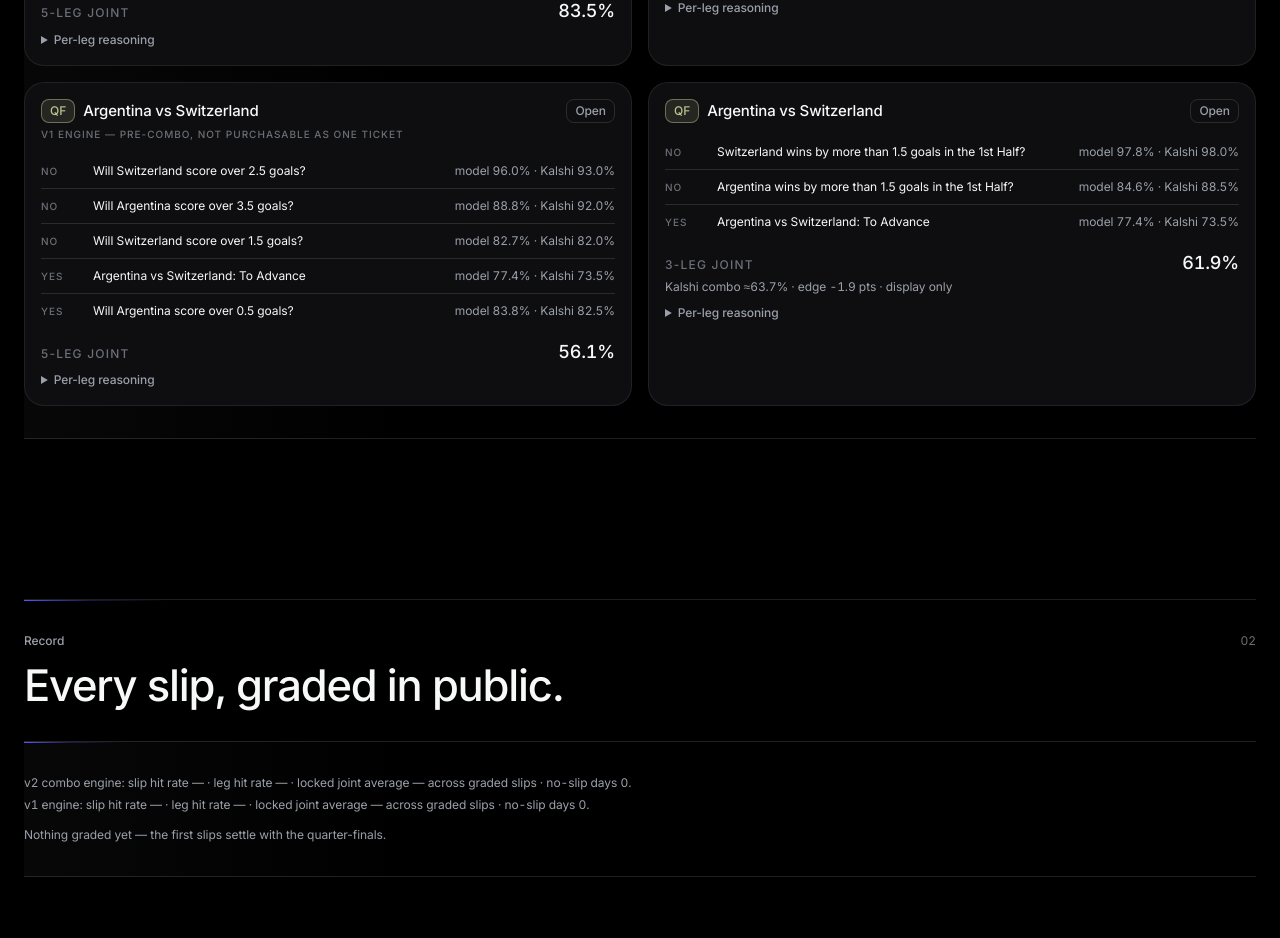
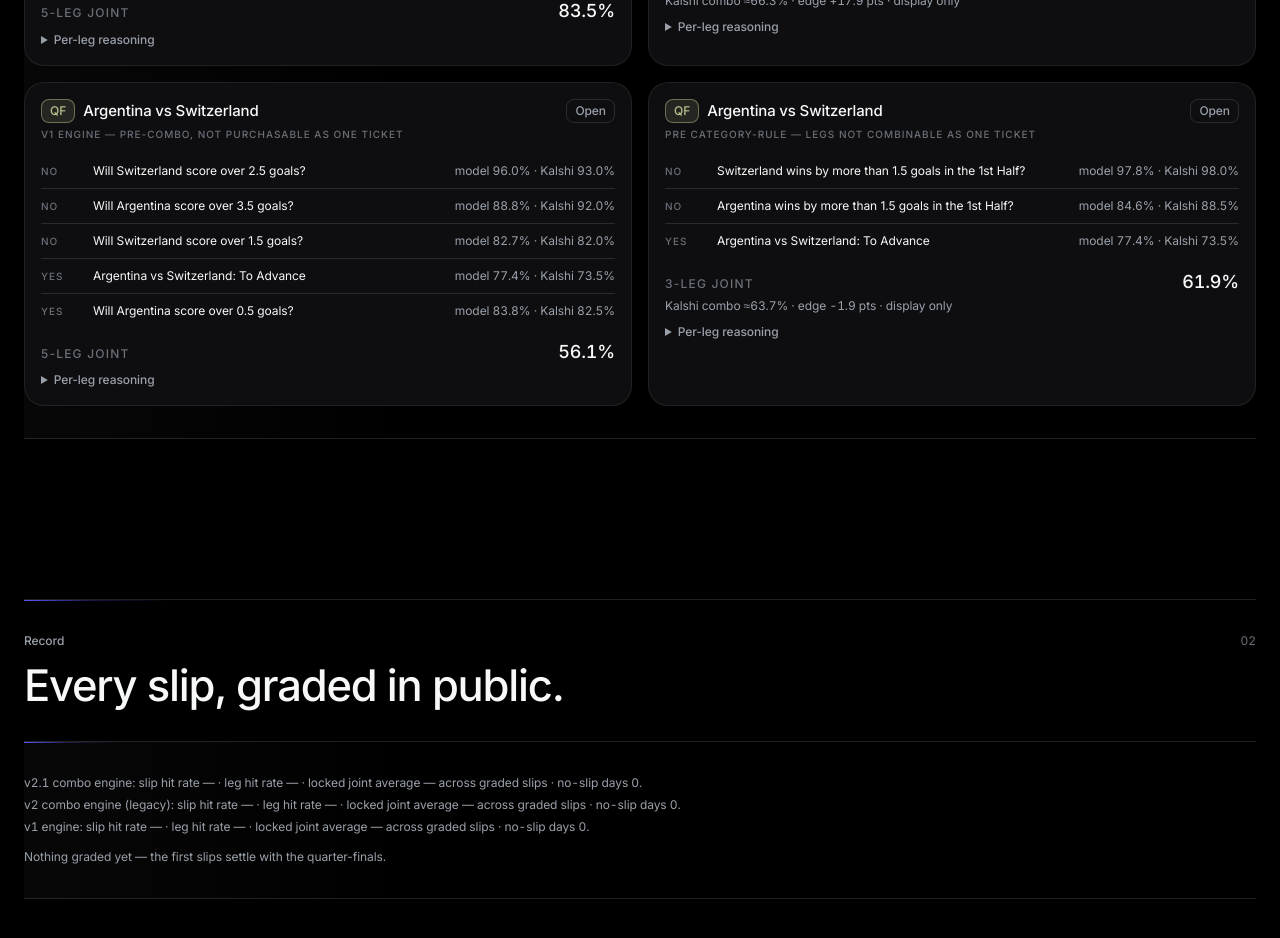
Before and after one commit to Sanjaayyy7/wc26-matchday-briefing, a Next.js app: page /parlay in a window 1280 px wide. Shown: the part 1460-2398 px from the top of the page. Built offline with nearby package versions, Linux system fonts and the light colour scheme.

Commit message:
feat(parlay-v2.1): badge legacy v2-combo slips, per-version records, combo-rule copy
v2-combo slips predate the one-per-category rule and are not purchasable
as one ticket; /parlay shows v2.1 as current with v2/v1 history lines;
methodology and protocol copy document the API-verified rule.

```diff
--- a/app/methodology/page.tsx
+++ b/app/methodology/page.tsx
@@ -72,10 +72,13 @@ export default function MethodologyPage() {
               binomial goal split on the model score grid (q = 0.45 — a tournament-wide constant,
               deliberately crude, refit only as a new dated registration). v2 floors are
               pre-registered at leg ≥ 75%, joint ≥ 60%, 2–4 legs; tight matches are expected to
-              produce honest no-slip days. Legs grade on the 90-minute score, half-time score, or
-              actual winner per market window. The extra-time share behind advancement pricing
-              stays the simulator Elo logistic — consistency over false precision. Kalshi mids
-              never influence selection.
+              produce honest no-slip days. Combos allow at most one leg per market category;
+              verified against the Kalshi collections API on 2026-07-09 — the engine was bumped to
+              v2.1-combo that day to enforce the rule, and earlier v2-combo slips are marked legacy
+              since they are not purchasable as one ticket under it. Legs grade on the 90-minute
+              score, half-time score, or actual winner per market window. The extra-time share
+              behind advancement pricing stays the simulator Elo logistic — consistency over false
+              precision. Kalshi mids never influence selection.
             </Principle>
           </div>
         </CanvasSection>
--- a/app/parlay/page.tsx
+++ b/app/parlay/page.tsx
@@ -11,8 +11,9 @@ export default function ParlayPage() {
   const views = parlayViews();
   const rows = parlayLedger();
   const record = parlayRecord(rows);
+  const recordV21 = parlayRecord(rows.filter((r) => r.engineVersion === "v2.1-combo"));
   const recordV2 = parlayRecord(rows.filter((r) => r.engineVersion === "v2-combo"));
-  const recordV1 = parlayRecord(rows.filter((r) => r.engineVersion !== "v2-combo"));
+  const recordV1 = parlayRecord(rows.filter((r) => r.engineVersion !== "v2.1-combo" && r.engineVersion !== "v2-combo"));
 
   const open = views.filter((v) => v.status === "open");
   const settled = views
@@ -59,7 +60,11 @@ export default function ParlayPage() {
         <CanvasSection eyebrow="Record" title="Every slip, graded in public.">
           <DataPlane>
             <p className="text-caption tabular text-[var(--ink-muted)]">
-              v2 combo engine: slip hit rate {pct(recordV2.slipHitRate)} · leg hit rate {pct(recordV2.legHitRate)} ·
+              v2.1 combo engine: slip hit rate {pct(recordV21.slipHitRate)} · leg hit rate {pct(recordV21.legHitRate)} ·
+              locked joint average {pct(recordV21.meanLockedJoint)} across graded slips · no-slip days {recordV21.noSlips}.
+            </p>
+            <p className="mt-1 text-caption tabular text-[var(--ink-muted)]">
+              v2 combo engine (legacy): slip hit rate {pct(recordV2.slipHitRate)} · leg hit rate {pct(recordV2.legHitRate)} ·
               locked joint average {pct(recordV2.meanLockedJoint)} across graded slips · no-slip days {recordV2.noSlips}.
             </p>
             <p className="mt-1 text-caption tabular text-[var(--ink-muted)]">
@@ -88,11 +93,12 @@ export default function ParlayPage() {
               moneylines, spreads, totals, both-teams-to-score, and advancement — priced on the model
               score grid with a pre-registered first-half split (q = 0.45). Selection maximizes exact joint
               probability under pre-registered v2 floors (every leg ≥ 75%, joint ≥ 60%, 2–4 legs, redundancy
-              cap 97%). Earlier v1 slips (leg ≥ 60%, joint ≥ 35%, 2–5 legs) remain in the ledger and grade
-              under their own floors. Regulation legs grade on the 90-minute score, first-half legs on the
-              half-time score, advancement legs on the actual winner. Goalscorer and corner markets are
-              combo-eligible but unmodeled, so they are never selected. A dedicated inspector recomputes
-              every number from stored inputs on every run.
+              cap 97%). Combos allow at most one leg per market category; verified against the Kalshi
+              collections API on 2026-07-09. Earlier v1 slips (leg ≥ 60%, joint ≥ 35%, 2–5 legs) remain in
+              the ledger and grade under their own floors. Regulation legs grade on the 90-minute score,
+              first-half legs on the half-time score, advancement legs on the actual winner. Goalscorer and
+              corner markets are combo-eligible but unmodeled, so they are never selected. A dedicated
+              inspector recomputes every number from stored inputs on every run.
             </p>
           </DataPlane>
         </CanvasSection>
--- a/components/parlay-slip-card.tsx
+++ b/components/parlay-slip-card.tsx
@@ -60,6 +60,11 @@ export function ParlaySlipCard({ slip }: { slip: ParlaySlipView }) {
           v1 engine — pre-combo, not purchasable as one ticket
         </p>
       )}
+      {slip.engineVersion === "v2-combo" && (
+        <p className="mt-1 text-micro uppercase tracking-widest text-[var(--ink-faint)]">
+          pre category-rule — legs not combinable as one ticket
+        </p>
+      )}
 
       {slip.status === "no-slip" ? (
         <p className="mt-3 text-caption text-[var(--ink-muted)]">
--- a/lib/parlay-view.ts
+++ b/lib/parlay-view.ts
@@ -37,7 +37,7 @@ export type ParlaySlipView = {
   lockedAt: string;
   status: "open" | "hit" | "miss" | "no-slip";
   reason?: string;
-  engineVersion: "v1" | "v2-combo";
+  engineVersion: "v1" | "v2-combo" | "v2.1-combo";
   comboImpliedProb: number | null;
   legs: ParlayLegView[];
   jointProb?: number;
@@ -75,7 +75,8 @@ export function buildParlayViews(
       kickoffISO: f.kickoffISO,
       lockedAt: row.lockedAt,
       status,
-      engineVersion: row.engineVersion === "v2-combo" ? "v2-combo" : "v1",
+      engineVersion:
+        row.engineVersion === "v2.1-combo" ? "v2.1-combo" : row.engineVersion === "v2-combo" ? "v2-combo" : "v1",
       comboImpliedProb: row.comboImpliedProb ?? null,
       ...(row.reason !== undefined ? { reason: row.reason } : {}),
       legs: (row.legs ?? []).map((leg) => ({ ...leg, hit: hitBy.get(leg.ticker) ?? null })),
```
Also changed, not shown: 2 other files (tests, documents, lock files or other folders).
